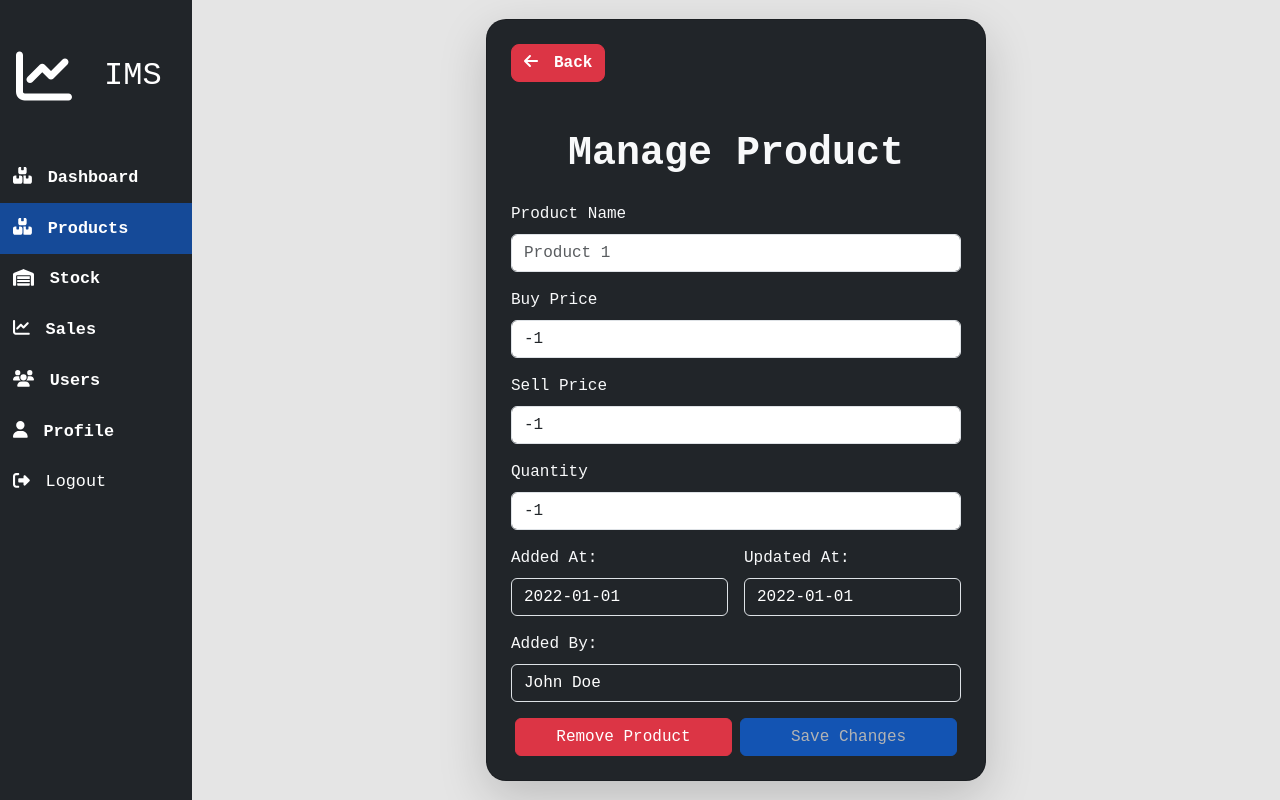
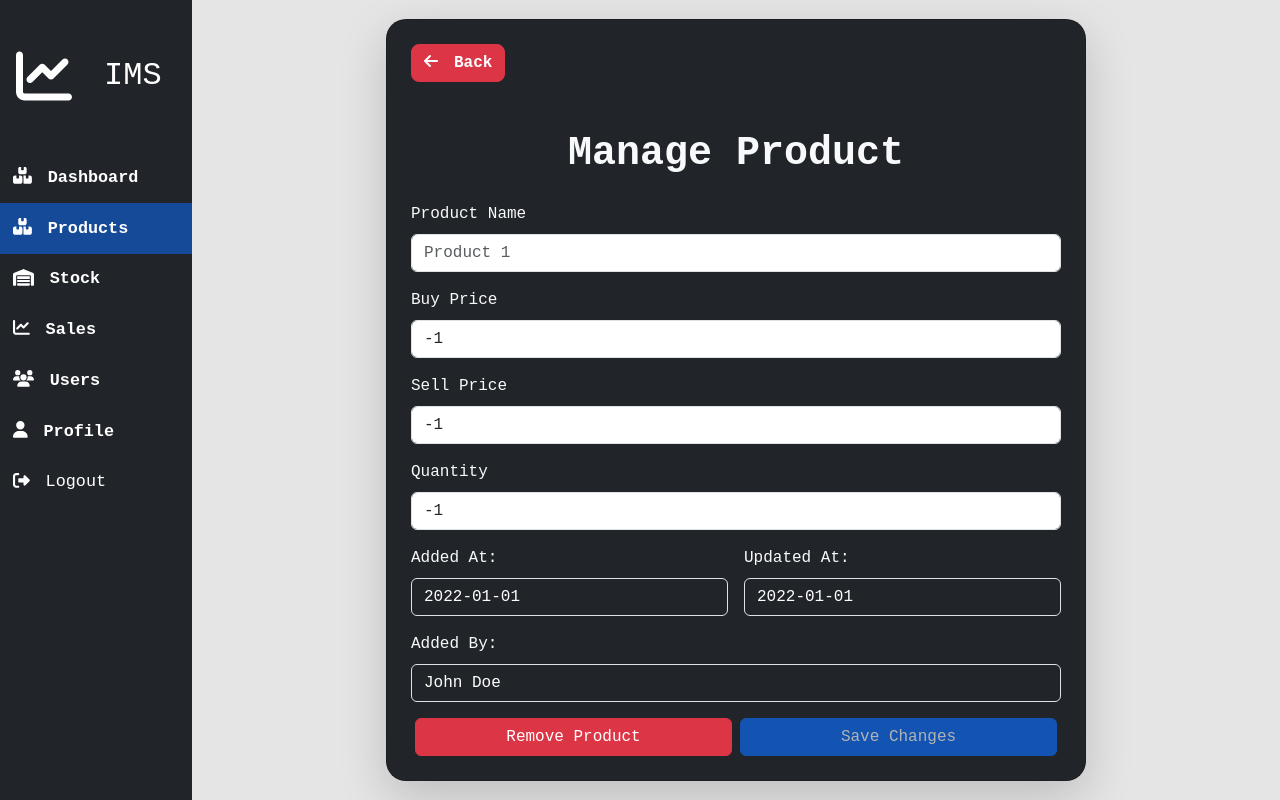
Before and after one commit to SageTendo/farm_inventory_management, a React (Vite) app in the folder client/: page /products/1/manage in a window 1280 px wide. Built offline with nearby package versions, Linux system fonts and the light colour scheme.

Commit message:
update "manage product" view

```diff
--- a/client/src/ui/views/product/ManageProduct.tsx
+++ b/client/src/ui/views/product/ManageProduct.tsx
@@ -39,7 +39,7 @@ export function ManageProduct() {
       <Container className="d-flex justify-content-center align-items-center vh-100">
         <Card
           className="p-4 shadow-lg bg-dark text-light w-100"
-          style={{maxWidth: "500px", borderRadius: "20px"}}
+          style={{maxWidth: "700px", borderRadius: "20px"}}
         >
           <div className="d-flex mb-5">
             <Link to="/products" className="text-decoration-none text-reset me-5">
@@ -124,7 +124,7 @@ export function ManageProduct() {
             </Form.Group>
 
             {/* Immutable Information */}
-            <div className="d-flex flex-column align-items-start">
+            <div className="d-flex flex-column">
               <div className="d-flex flex-row justify-content-between align-items-center">
                 {/* Added Date */}
                 <Form.Group controlId="formProductAddedDate" className="w-50 me-3">
```
